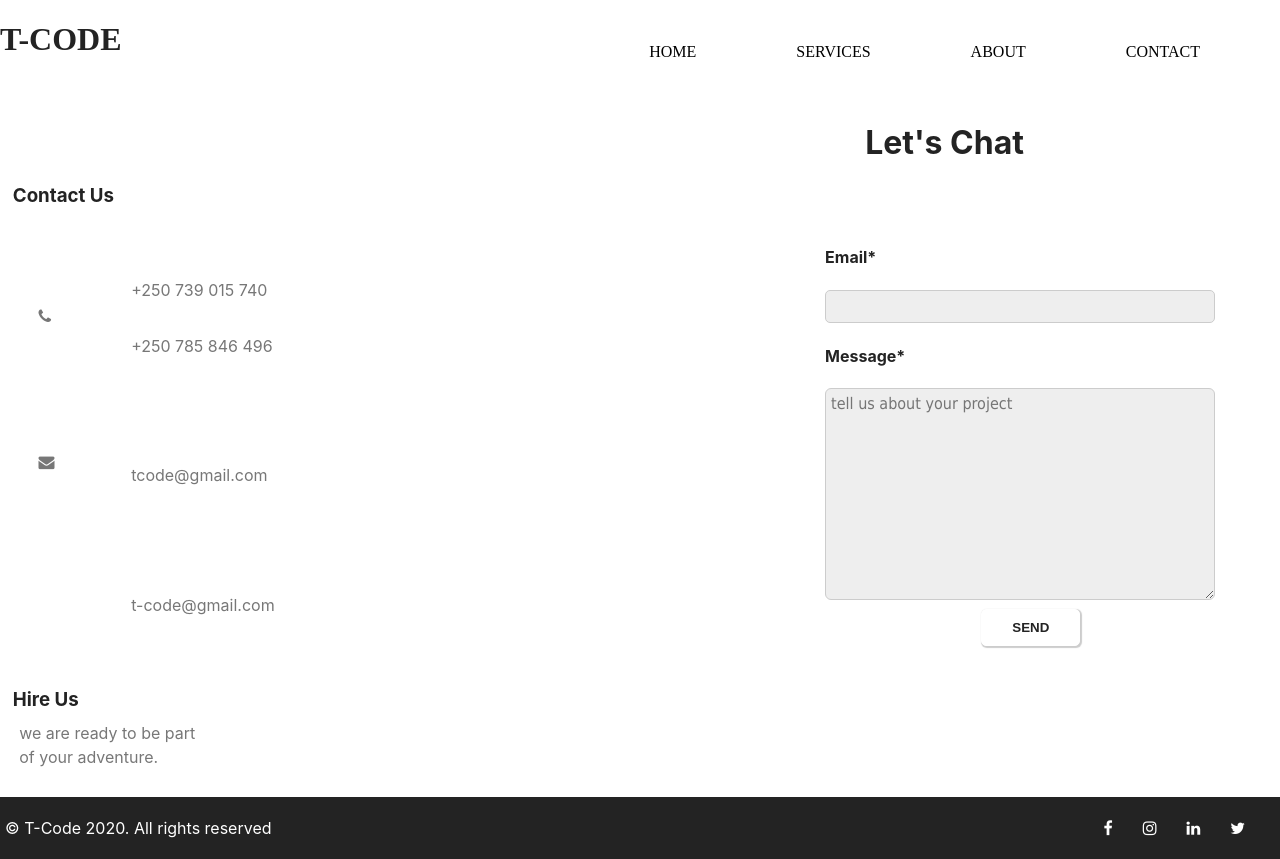
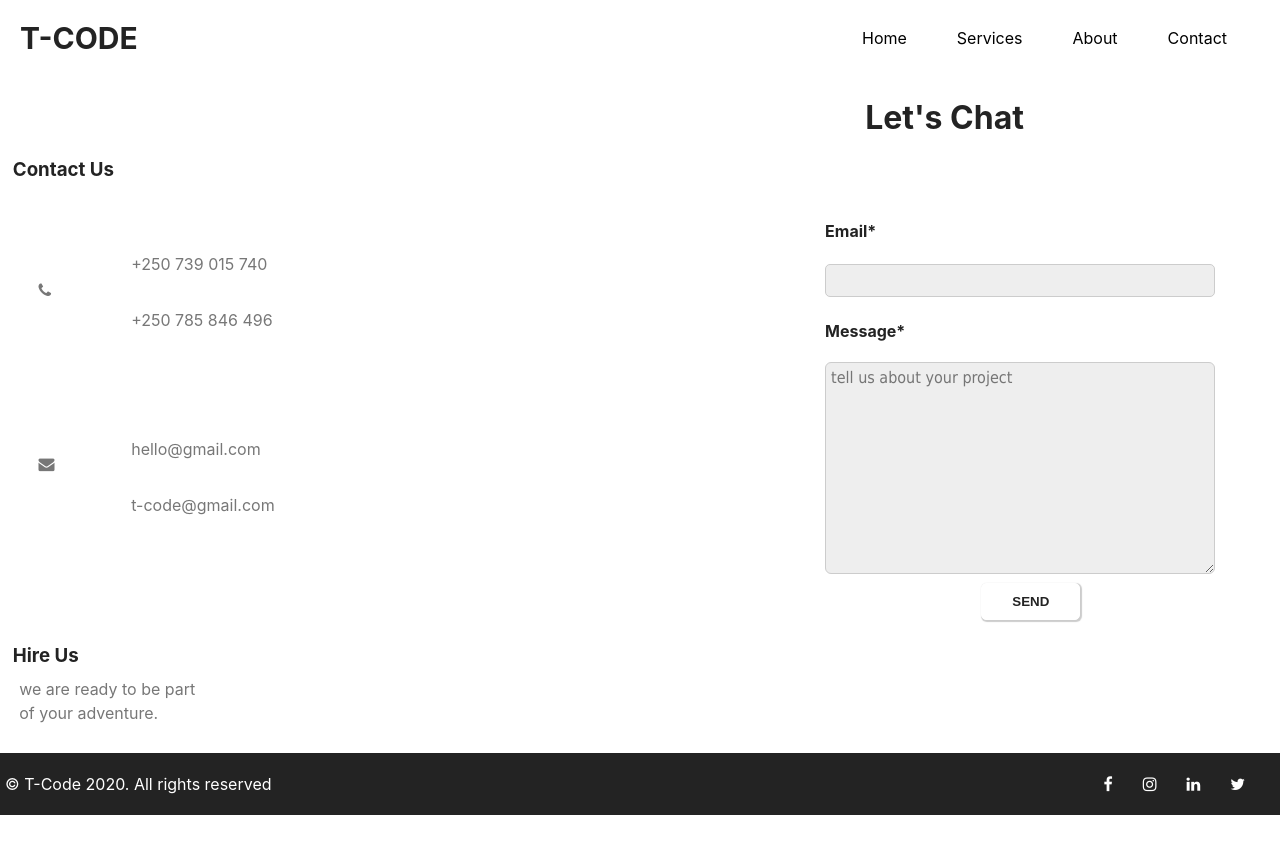
Before and after one commit to T-code1/t-code-web, a React (Create React App) app: page /contact in a window 1280 px wide. After the commit the page ends 815 px from the top, so only its background shows below. Built offline with nearby package versions, Linux system fonts and the light colour scheme.

Commit message:
adding font family and size

```diff
--- a/src/components/Contact.js
+++ b/src/components/Contact.js
@@ -1,5 +1,5 @@
 
-import React, { Component } from 'react' ;
+import React, { Component } from 'react';
 import './styles/cstyle.css'
 class Contact extends Component {
     render() {
@@ -23,8 +23,8 @@ class Contact extends Component {
 
                             <p> +250 739 015 740</p>
                             <p id="nmber"> +250 785 846 496</p>
-                            <p id="mail">tcode@gmail.com</p>
-                            <p id="mail">t-code@gmail.com</p>
+                            <p id="mail">hello@gmail.com</p>
+                            <p id="nmber">t-code@gmail.com</p>
 
                         </div>
 
--- a/src/components/Navbar.js
+++ b/src/components/Navbar.js
@@ -8,16 +8,16 @@ class Navbar extends Component {
 				<h1 className="logo">T-CODE</h1>
 				<ul className="nav">
 					<li>
-					<Link to="/">HOME</Link>
+						<Link to="/">Home</Link>
 					</li>
 					<li>
-					<Link to="/services">SERVICES</Link>
+						<Link to="/services">Services</Link>
 					</li>
 					<li>
-					<Link to="/about">ABOUT</Link>
+						<Link to="/about">About</Link>
 					</li>
 					<li>
-					<Link to="/contact">CONTACT</Link>
+						<Link to="/contact">Contact</Link>
 					</li>
 				</ul>
 			</div>
--- a/src/components/Services.js
+++ b/src/components/Services.js
@@ -2,7 +2,7 @@ import React, { Component } from 'react';
 import { Card, CardBody } from 'react-simple-card';
 // import background from '../images/page3.jpg';
 import "./styles/home.css";
-
+const GREY = "#D4D4D4";
 class Services extends Component {
     render() {
         const services = {
@@ -11,32 +11,35 @@ class Services extends Component {
             title = {
                 color: "#232323",
                 textAlign: 'center',
-                fontSize: 30,
-                fontFamily: 'opensans',
-                padding: 3
+                // fontSize: 25,
+                // fontFamily: 'opensans',
+                padding: 2
             },
             subtitle = {
                 textAlign: 'center',
-                fontSize: 20,
-                fontFamily: 'opensans'
+                // fontSize: 18,
+                // fontFamily: 'opensans'
             },
             cardOne = {
-                width: 271,
+                width: 266,
                 height: 300,
                 display: 'block',
                 marginLeft: 'auto',
                 marginRight: 'auto',
-                boxShadow: 6,
-                //borderRadius: 12
+                boxShadow: `1px 1px 1px ${GREY}`,
+                borderRadius: 4,
+                // borderWidth: 0.5,
+                borderColor: "#EEEE",
                 //width: 50
             },
             image = {
                 display: 'block',
                 marginLeft: 'auto',
                 marginRight: 'auto',
-                marginTop: 35,
-                width: 200,
-                height: 181
+                marginTop: 28,
+                width: 181,
+                height: 150,
+                borderRadius: 2.5
             },
             cards = {
 
@@ -46,17 +49,17 @@ class Services extends Component {
             },
             first = {
                 fontSize: 14,
-                marginTop: -15,
+                marginTop: 5,
                 marginLeft: 60,
                 color: '#707070',
-                fontFamily: 'opensans',
+                // fontFamily: 'opensans',
                 fontWeight: 'bold'
             },
             second = {
-                fontSize: 14,
+                fontSize: 13,
                 textAlign: 'center',
                 color: '#707070',
-                fontFamily: 'opensans',
+                // fontFamily: 'opensans',
                 marginTop: 10
             },
             we = {
@@ -67,21 +70,21 @@ class Services extends Component {
                 fontSize: 20,
                 textAlign: 'center',
                 color: '#707070',
-                fontFamily: 'opensans',
+                // fontFamily: 'opensans',
                 marginLeft: 'auto',
                 marginRight: 'auto',
             },
-            weare ={
+            weare = {
                 textAlign: 'center',
-                fontFamily: 'opensans',
+                // fontFamily: 'opensans',
                 padding: 60,
                 color: 'white'
             }
 
         return (
             <div style={services} className="services" >
-                <h1 style={title}>Services</h1>
-                <h4 style={subtitle}>What we do</h4>
+                <h2 style={title}>Services</h2>
+                <h3 style={subtitle}>What we do</h3>
                 <div style={cards} className="cards">
 
                     <Card style={cardOne}>
--- a/src/components/styles/cstyle.css
+++ b/src/components/styles/cstyle.css
@@ -92,7 +92,7 @@ textarea {
   padding-top: 20px;
 }
 .fa-envelope {
-  padding-top: 112px;
+  padding-top: 140px;
 }
 .number {
   padding: 3%;
--- a/src/components/styles/home.css
+++ b/src/components/styles/home.css
@@ -1,43 +1,47 @@
-
-.home-img{
+.home-img {
   position: relative;
   filter: brightness(30%);
   height: 100vh;
   width: 100%;
 }
 
+.Home .text {
+  text-align: center;
+}
+
 h1.text {
   position: absolute;
-    bottom: 23%;
+  bottom: 35%;
   right: 0%;
+  /* left: 6%; */
   color: white;
-    font-family:'Gill Sans', 'Gill Sans MT', Calibri, 'Trebuchet MS', sans-serif;
-    font-size: 70px;
+  font-family: "Gill Sans", "Gill Sans MT", Calibri, "Trebuchet MS", sans-serif;
+  font-size: 63px;
   animation: type 3s steps(60);
   overflow: hidden;
   white-space: nowrap;
 }
 h1.text2 {
   position: absolute;
-    bottom: 10%;
-    right: 8%;
+  bottom: 15%;
+  right: 9%;
   color: white;
-    font-family:'Gill Sans', 'Gill Sans MT', Calibri, 'Trebuchet MS', sans-serif;
-    font-size: 70px;
+  font-family: "Gill Sans", "Gill Sans MT", Calibri, "Trebuchet MS", sans-serif;
+  font-size: 60px;
   animation: type 8s steps(30);
   overflow: hidden;
   white-space: nowrap;
 }
-    @keyframes type{
-        0%{
-            width:0ch;
-            color:black;
+@keyframes type {
+  0% {
+    width: 0ch;
+    color: black;
   }
-        50%{
-            color:lightgray;
+  50% {
+    color: lightgray;
   }
 
-        100%{
+  100% {
     width: 22ch;
   }
 }
--- a/src/components/styles/navbar.css
+++ b/src/components/styles/navbar.css
@@ -1,37 +1,35 @@
-.Navbar{
+.Navbar {
   display: flex;
-    justify-content:space-between;
+  justify-content: space-between;
 }
 h1.logo {
-    font-family: Tohoma;
-    font-weight: bold;
-    font-size: 65;
+  /* font-family: Tahoma; */
+  font-weight: 700;
+  font-size: 30px;
+  padding: 0 20px;
   color: #232323;
 }
-.nav{
+.nav {
   display: flex;
-    margin-right: 30px;
-
+  margin: 28px;
 }
 
 ul {
   list-style: none;
 }
 
-.nav li{
-    padding: 25px;
-
+.nav li {
+  /* padding: 25px; */
 }
 .nav li a {
-    color:black;
+  color: black;
   text-decoration: none;
-    font-family: opensans;
+  /* font-family: opensans; */
   padding: 25px;
-    font-weight: semibold;
-    font-size: 30;
-
+  /* font-weight: semibold; */
+  font-size: 16px;
 }
 
-li:hover{
-    transform:scale(1.2);
+li:hover {
+  transform: scale(1.2);
 }
```
Also changed, not shown: src/components/Home.js (+8 -8 lines). Lines whose indentation alone changed are shown as unchanged.
